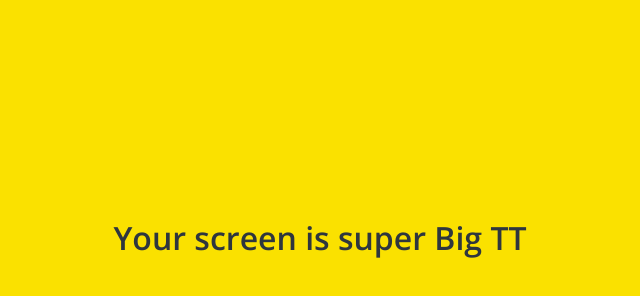
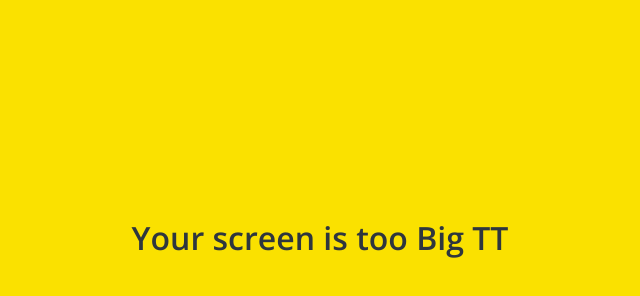
Before and after one commit to Msimusi/HTML-Kokoa-Clone, a plain HTML site: page friends.html in a window 1280 px wide. Shown: the part 162-458 px from the top of the page, without its empty margins (320-960 px from the left). Drawn offline with nearby package versions, Linux system fonts and the light colour scheme.

Commit message:
Update friends.html

```diff
--- a/friends.html
+++ b/friends.html
@@ -117,7 +117,7 @@
     <div id="splash-screen"><i class="fas fa-comment fa-2x"></i></div>
 
     <div id="no-mobile">
-      <span>Your screen is super Big TT</span>
+      <span>Your screen is too Big TT</span>
     </div>
 
     <!-- 스크립트 -->
```
